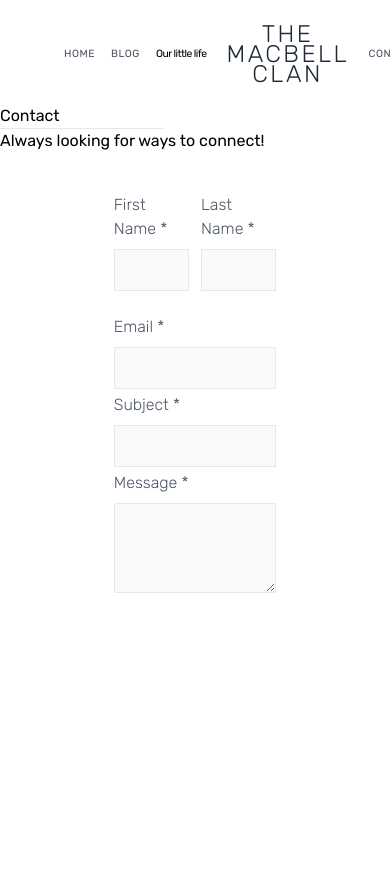
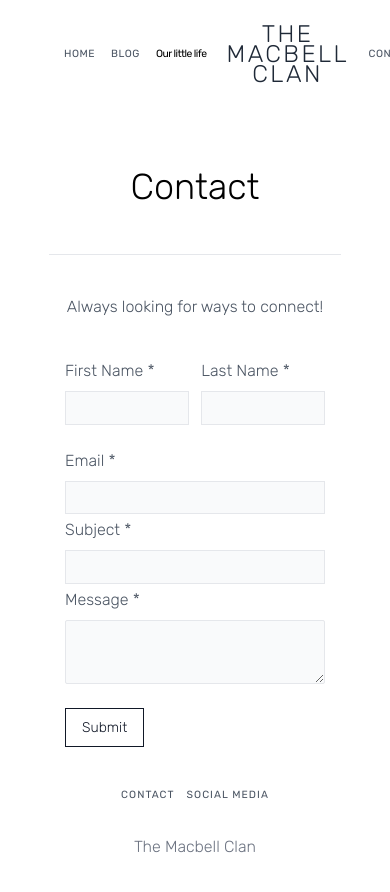
Before and after one commit to themacbellclan/macbell-blog, a Next.js app: page /contact in a window 390 px wide. Shown: the top 892 px of the page. Before the commit the page ends 844 px from the top, so only its background shows below. Built offline with nearby package versions, Linux system fonts and the light colour scheme; what @tailwindcss/typography would draw is missing.

Commit message:
Add contact form
Setup api routes to handle contact form requests. Connect form to
mongoDB to store contact form data. Contact form also shows notification
based on form failure or success. Additionally, adjust responsive styles
of home page.

```diff
--- a/components/contact/ContactForm.js
+++ b/components/contact/ContactForm.js
@@ -1,17 +1,105 @@
-import React from "react";
+import React, { useState, useEffect } from "react";
+import Notification from "./Notification";
 
 function ContactForm() {
+  const [firstName, setFirstName] = useState("");
+  const [lastName, setLastName] = useState("");
+  const [email, setEmail] = useState("");
+  const [subject, setSubject] = useState("");
+  const [message, setMessage] = useState("");
+  const [status, setStatus] = useState();
+  const [messageError, setMessageError] = useState();
+
+  useEffect(() => {
+    if (status === "success" || status === "error") {
+      const timer = setTimeout(() => {
+        setStatus(null);
+        setMessageError(null);
+      }, 2000);
+
+      return () => clearTimeout(timer);
+    }
+  }, status);
+
+  async function sentMessageData(messageDetails) {
+    const response = await fetch("/api/contact", {
+      method: "POST",
+      body: JSON.stringify(messageDetails),
+      headers: {
+        "Content-Type": "application/json",
+      },
+    });
+
+    const data = await response.json();
+
+    if (!response.ok) {
+      throw new Error(data.message || "Something went wrong");
+    }
+  }
+
+  async function handleSubmit(e) {
+    e.preventDefault();
+
+    setStatus("loading");
+
+    try {
+      await sentMessageData({
+        firstName: firstName,
+        lastName: lastName,
+        email: email,
+        subject: subject,
+        message: message,
+      });
+      setStatus("success");
+    } catch (error) {
+      setMessageError(error.message);
+      setStatus("error");
+    }
+  }
+
+  let notification;
+
+  if (status === "pending") {
+    notification = {
+      status: "pending",
+      title: "Sending message",
+      message: "Message on the way",
+    };
+  }
+
+  if (status === "success") {
+    notification = {
+      status: "success",
+      title: "Success",
+      message: "Message sent!",
+    };
+  }
+
+  if (status === "error") {
+    notification = {
+      status: "error",
+      title: "Error",
+      message: messageError,
+    };
+  }
+
   return (
-    <form className="mx-auto w-5/12 mt-10 -space-y-5">
+    <div className="relative mb-10">
+      <form
+        onSubmit={handleSubmit}
+        className="mx-auto w-8/12 mt-10 -space-y-5 md:w-5/12"
+      >
         <div className="flex flex-row space-x-3 mb-5">
           <div>
             <label className="text-gray-600 font-light" htmlFor="firstName">
               First Name *
             </label>
             <input
-            className="w-full mt-2 mb-6 px-4 py-2 border  text-gray-700 focus:outline-none focus:border-black bg-gray-50"
+              className="w-full mt-2 mb-6 px-4 py-2 border  text-gray-700 focus:outline-none focus:border-black bg-gray-50 text-xs"
               type="text"
               id="firstName"
+              value={firstName}
+              onChange={(e) => setFirstName(e.target.value)}
               required
             />
           </div>
@@ -20,9 +108,11 @@ function ContactForm() {
               Last Name *
             </label>
             <input
-            className="w-full mt-2 mb-6 px-4 py-2 border  text-gray-700 focus:outline-none focus:border-black bg-gray-50 "
+              className="w-full mt-2 mb-6 px-4 py-2 border  text-gray-700 focus:outline-none focus:border-black bg-gray-50 text-xs"
               type="text"
               id="lastName"
+              value={lastName}
+              onChange={(e) => setLastName(e.target.value)}
               required
             />
           </div>
@@ -32,9 +122,11 @@ function ContactForm() {
             Email *
           </label>
           <input
-          className="w-full mt-2 mb-6 px-4 py-2 border  text-gray-700 focus:outline-none focus:border-black bg-gray-50"
+            className="w-full mt-2 mb-6 px-4 py-2 border  text-gray-700 focus:outline-none focus:border-black bg-gray-50 text-xs"
             type="text"
             id="email"
+            value={email}
+            onChange={(e) => setEmail(e.target.value)}
             required
           />
         </div>
@@ -43,9 +135,11 @@ function ContactForm() {
             Subject *
           </label>
           <input
-          className="w-full mt-2 mb-6 px-4 py-2 border  text-gray-700 focus:outline-none focus:border-black bg-gray-50"
+            className="w-full mt-2 mb-6 px-4 py-2 border  text-gray-700 focus:outline-none focus:border-black bg-gray-50 text-xs"
             type="text"
             id="subject"
+            value={subject}
+            onChange={(e) => setSubject(e.target.value)}
             required
           />
         </div>
@@ -54,12 +148,28 @@ function ContactForm() {
             Message *
           </label>
           <textarea
-          className="w-full mt-2 mb-6 px-4 py-2 border rounded-sm text-gray-700 focus:outline-none focus:border-black bg-gray-50"
+            className="w-full mt-2 mb-6 px-4 py-2 border rounded-sm text-gray-700 focus:outline-none focus:border-black bg-gray-50 text-xs"
             rows="3"
+            value={message}
+            onChange={(e) => setMessage(e.target.value)}
             required
           ></textarea>
         </div>
+        <button
+          type="submit"
+          className=" text-sm font-light border border-gray-900 text-gray-900 hover:bg-gray-900 hover:text-gray-100 px-4 py-2"
+        >
+          Submit
+        </button>
       </form>
+      {notification && (
+        <Notification
+          status={notification.status}
+          title={notification.title}
+          message={notification.message}
+        />
+      )}
+    </div>
   );
 }
 
--- /dev/null
+++ b/components/contact/Notification.js
@@ -0,0 +1,26 @@
+import React from "react";
+
+function Notification(props) {
+  const { title, message, status } = props;
+
+  let statusClasses = "";
+
+  if (status === "success") {
+    statusClasses = "bg-green-500 text-white";
+  }
+
+  if (status === "error") {
+    statusClasses = "bg-red-500";
+  }
+
+  const cssClasses = `mt-3 mx-auto w-4/12 h-10 p-4 flex flex-row justify-between items-center text-white  font-light text-sm space-x-3 xl:w-8/12 ${statusClasses}`;
+
+  return (
+    <div className={cssClasses}>
+      <h2>{title}</h2>
+      <p className="whitespace-nowrap">{message}</p>
+    </div>
+  );
+}
+
+export default Notification;
--- a/components/home/Hero.js
+++ b/components/home/Hero.js
@@ -13,7 +13,7 @@ function Hero({ image, paragraph1, paragraph2 }) {
           layout="responsive"
         />
       </div>
-      <div className="container w-5/12 mx-auto">
+      <div className="container w-10/12 mx-auto  sm:w-8/12 md:w-7/12 lg:w-5/12">
         <div>
           <p className="text-gray-500 font-light tracking-wider mb-6">
             {paragraph1}
--- /dev/null
+++ b/components/layout/Footer.js
@@ -0,0 +1,18 @@
+import React from "react";
+import Link from "next/link";
+
+function Footer() {
+  return (
+    <>
+      <div className="text-center space-x-3 mb-8 text-xs tracking-widest mt-10">
+        <Link href="/contact">CONTACT</Link>
+        <Link href="/socialmedia">SOCIAL MEDIA</Link>
+      </div>
+      <div className="text-center mb-14 font-light text-gray-500">
+        <p>The Macbell Clan</p>
+      </div>
+    </>
+  );
+}
+
+export default Footer;
--- a/components/layout/Layout.js
+++ b/components/layout/Layout.js
@@ -1,11 +1,13 @@
 import React from "react";
 import Navbar from "./Navbar";
+import Footer from "../layout/Footer";
 
 function Layout(props) {
   return (
     <>
       <Navbar />
       <main>{props.children}</main>
+      <Footer />
     </>
   );
 }
--- a/package.json
+++ b/package.json
@@ -12,6 +12,7 @@
     "@tailwindcss/typography": "^0.4.1",
     "date-fns": "^2.22.1",
     "gray-matter": "^4.0.3",
+    "mongodb": "^3.6.9",
     "mongoose": "^5.12.14",
     "next": "11.0.0",
     "react": "17.0.2",
--- /dev/null
+++ b/pages/api/contact.js
@@ -0,0 +1,65 @@
+import { connect, MongoClient } from "mongodb";
+
+async function handler(req, res) {
+  if (req.method === "POST") {
+    const { firstName, lastName, email, subject, message } = req.body;
+
+    if (
+      !email ||
+      !email.includes("@") ||
+      !firstName ||
+      firstName.trim() === "" ||
+      !lastName ||
+      lastName.trim() === "" ||
+      !subject ||
+      subject.trim() === "" ||
+      !message ||
+      message.trim === ""
+    ) {
+      res.status(422), json({ message: "Form filled out incorrectly" });
+      return;
+    }
+
+    // store in database
+    const newMessage = {
+      firstName,
+      lastName,
+      email,
+      subject,
+      message,
+    };
+
+    let client;
+
+    const connectionString = process.env.MONGODB_CONNECTION;
+
+    try {
+      client = await MongoClient.connect(connectionString, {
+        useNewUrlParser: true,
+        useUnifiedTopology: true,
+      });
+    } catch (error) {
+      console.log(error);
+      res.status(500).json({ message: "Could not connect to database" });
+      return;
+    }
+
+    const db = client.db();
+
+    try {
+      const result = await db
+        .collection("contact-messages")
+        .insertOne(newMessage);
+      newMessage.id = result.insertedId;
+    } catch (error) {
+      res.status(500).json({ message: "Could not add message to database" });
+      return;
+    }
+
+    client.close();
+
+    res.status(201).json({ message: "Messaged stored", message: newMessage });
+  }
+}
+
+export default handler;
--- a/pages/contact.js
+++ b/pages/contact.js
@@ -5,10 +5,12 @@ import ContactForm from "../components/contact/ContactForm";
 function contact() {
   return (
     <>
-      <div>
-        <h1>Contact</h1>
-        <hr className="w-5/12"></hr>
-        <h3>Always looking for ways to connect!</h3>
+      <div className="flex flex-col items-center">
+        <h1 className="text-4xl font-light mt-14 mb-10">Contact</h1>
+        <hr className="w-9/12 mb-10"></hr>
+        <h3 className="font-light text-md text-gray-600">
+          Always looking for ways to connect!
+        </h3>
       </div>
       <ContactForm />
     </>
--- a/pages/index.js
+++ b/pages/index.js
@@ -36,13 +36,6 @@ export default function Home() {
           paragraph2={item.paragraph2}
         />
       ))}
-      <div className="text-center space-x-3 mb-6 text-xs tracking-widest">
-        <Link href="/contact">CONTACT</Link>
-        <Link href="/socialmedia">SOCIAL MEDIA</Link>
-      </div>
-      <div className="text-center mb-14 font-light text-gray-500">
-        <p>The Macbell Clan</p>
-      </div>
     </>
   );
 }
```
Also changed, not shown: 1 other file (tests, documents, lock files or other folders). Lines whose indentation alone changed are shown as unchanged.
